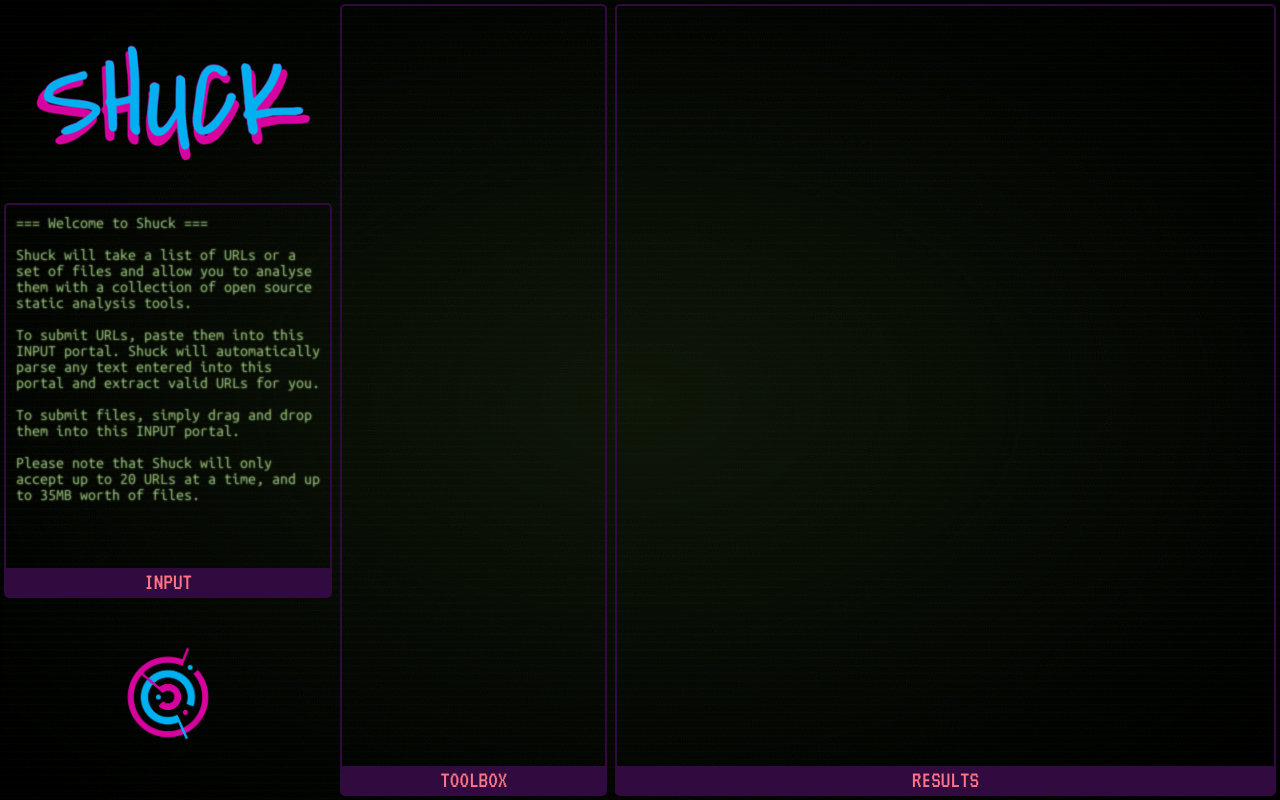
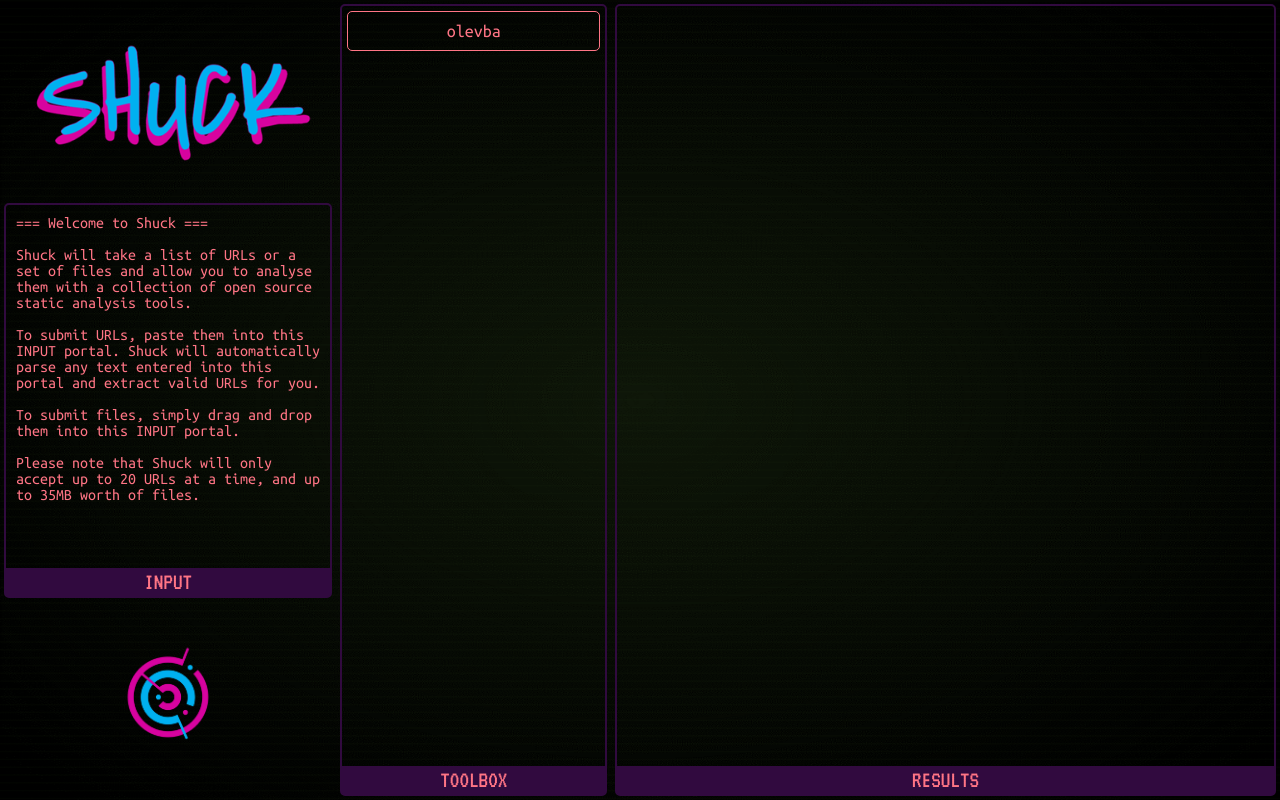
Before and after one commit to sjb-ch1mp/shuck, a React (Create React App) app in the folder app/: page / in a window 1280 px wide. Built offline with nearby package versions, Linux system fonts and the light colour scheme.

Commit message:
selectables working for artefacts and tools

```diff
--- a/app/src/components/Artefact.js
+++ /dev/null
@@ -1,16 +0,0 @@
-import React from "react";
-
-export default class Artefact extends React.Component {
-
-    constructor(props){
-        super(props);
-        this.props = props;
-    }
-
-    render () {
-        return <div className= {`Artefact${(this.props.selected) ? '-selected': ''}`} onClick={ () => { this.props.highlightSelectedArtefact(this.props.index); this.props.toggleSelectedArtefact(this.props.index) } }>
-                { `${ this.props.index }: ${this.props.id} (${ this.props.type })` }
-                </div>;
-    }
-
-}
--- a/app/src/components/ArtefactContainer.js
+++ b/app/src/components/ArtefactContainer.js
@@ -1,7 +1,7 @@
 import React from "react";
 
 //Components
-import Artefact from "./Artefact";
+import Selectable from "./Selectable";
 
 export class ArtefactContainer extends React.Component {
 
@@ -18,24 +18,31 @@ export class ArtefactContainer extends React.Component {
     }
 
     highlightSelectedArtefact (key) {
+        console.log(`Selecting artefact ${key}`);
         this.setState({
             'selected':(this.state.selected === key) ? -1 : parseInt(key)
         });
+    }
+
+    prepareArtefactExtendedText(data){
+        console.log(data);
+        return 'TEST HEADING: Test Value';
     }
 
     renderArtefacts () {
         let artefacts = [];
         for(let i in this.props.artefacts){
             let artefact = this.props.artefacts[i];
+            let extendedText = this.prepareArtefactExtendedText(artefact);
             artefacts.push(
-                <Artefact
-                    index={ artefact.key }
-                    id={ artefact.id }
-                    type={ artefact.type }
-                    data={ artefact.enrichment_package }
+                <Selectable
+                    selectableKey={ artefact.key }
+                    selectableTitle={ `${artefact.key}: ${artefact.id} (${artefact.type})` }
+                    selectableData={ artefact }
                     selected={ (this.state.selected === artefact.key) ? true : false }
-                    toggleSelectedArtefact={ this.props.toggleSelectedArtefact }
-                    highlightSelectedArtefact={ this.highlightSelectedArtefact }
+                    toggleSelected={ this.props.toggleSelectedArtefact }
+                    highlightSelected={ this.highlightSelectedArtefact }
+                    selectableExtended={ extendedText }
                 />
             );
         }
--- /dev/null
+++ b/app/src/components/Selectable.js
@@ -0,0 +1,21 @@
+import React from "react";
+
+export default class Selectable extends React.Component {
+
+    constructor(props){
+        super(props);
+        this.props = props;
+    }
+
+    render () {
+        console.log(`Rendering selectable ${this.props.selectableTitle}`);
+        return <div
+                    className= {`Selectable${(this.props.selected) ? '-selected': ''}`}
+                    onClick={ () => { this.props.highlightSelected(this.props.selectableKey); this.props.toggleSelected(this.props.selectableKey) } }
+                >
+                { this.props.selectableTitle }
+                    <div className={`SelectableExtended ${(this.props.selected) ? '' : 'hidden'}`}>{ this.props.selectableExtended }</div>
+                </div>;
+    }
+
+}
--- a/app/src/components/ToolContainer.js
+++ b/app/src/components/ToolContainer.js
@@ -1,13 +1,60 @@
 import React from "react";
+
+//Components
+import Tools from "./Tools";
+import Selectable from "./Selectable";
 
 export class ToolContainer extends React.Component {
 
     constructor(props){
         super(props);
         this.props = props;
+
+        this.state = {
+            'selected':null
+        };
+
+        this.highlightSelectedTool = this.highlightSelectedTool.bind(this);
+        this.prepareToolExtendedText = this.prepareToolExtendedText.bind(this);
+        this.renderTools = this.renderTools.bind(this);
+    }
+
+    highlightSelectedTool (key) {
+        console.log(key);
+        console.log(this.state.selected);
+        this.setState({
+            'selected':(this.state.selected && this.state.selected === key) ? null : key
+        });
+    }
+
+    prepareToolExtendedText(tool){
+        return `Author: ${tool.attribution.author}\n` +
+                `Website: ${tool.attribution.website}\n` +
+                `File Types: ${tool.file_types.join(', ')}`;
+    }
+
+    renderTools () {
+        let tools = Tools();
+        let renderedTools = [];
+        for(let i in tools){
+            let tool = tools[i];
+            let extendedText = this.prepareToolExtendedText(tool);
+            renderedTools.push(
+                <Selectable
+                    selectableKey={ tool.name }
+                    selectableTitle={ tool.name }
+                    selectableData={ tool }
+                    selected={ (this.state.selected === tool.name) ? true : false }
+                    toggleSelected={ this.props.toggleSelected }
+                    highlightSelected={ this.highlightSelectedTool }
+                    selectableExtended={ extendedText }
+                />
+            );
+        }
+        return renderedTools;
     }
 
     render () {
-        return <div className={ `ToolContainer boxed-in` }></div>;
+        return <div className={ `ToolContainer boxed-in scrollable` }>{ this.renderTools() }</div>;
     }
 }
--- a/app/src/components/Toolbox.js
+++ b/app/src/components/Toolbox.js
@@ -6,9 +6,15 @@ import { Title } from "./Title";
 import { ToolContainer } from "./ToolContainer";
 
 export class Toolbox extends React.Component {
+
+    constructor (props) {
+        super(props);
+        this.props = props;
+    }
+
     render () {
         return <div className='Toolbox default-margins container-frame titled'>
-            <ToolContainer/>
+            <ToolContainer toggleSelected={ this.toggleSelected }/>
             <Title title='TOOLBOX'/>
         </div>;
     }
--- /dev/null
+++ b/app/src/components/Tools.js
@@ -0,0 +1,35 @@
+function Tools () {
+    return [
+        {
+            'name':'olevba',
+            'attribution':{
+                'author':'Philippe Lagadec',
+                'website':'http://decalage.info/python/oletools'
+            },
+            'file_types':['OLE', 'OpenXML'],
+            'tool_options':[
+                {'flag':'h','valued':false},
+                {'flag':'r','valued':false},
+                {'flag':'z','valued':'string'},
+                {'flag':'p','valued':'string'},
+                {'flag':'f','valued':'string'},
+                {'flag':'a','valued':false},
+                {'flag':'c','valued':false},
+                {'flag':'decode','valued':false},
+                {'flag':'attr','valued':false},
+                {'flag':'reveal','valued':false},
+                {'flag':'l','valued':'list','values':['debug','info','warning','error','critical']},
+                {'flag':'deobf','valued':false},
+                {'flag':'relaxed','valued':false},
+                {'flag':'show-pcode','valued':false},
+                {'flag':'no-pcode','valued':false},
+                {'flag':'no-xlm','valued':false},
+                {'flag':'t','valued':false},
+                {'flag':'d','valued':false},
+                {'flag':'j','valued':false}
+            ]
+        }
+    ];
+}
+
+export default Tools;
--- a/app/src/components/Workspace.js
+++ b/app/src/components/Workspace.js
@@ -29,7 +29,8 @@ export class Workspace extends React.Component{
             'waitingForSubmission':false,
             'artefactView':false,
             'notify':{'active':false, 'message':'', 'type':''},
-            'selectedArtefact':null
+            'selectedArtefact':null,
+            'selectedTool':null
         };
 
         this.reset = this.reset.bind(this);
@@ -45,6 +46,7 @@ export class Workspace extends React.Component{
         this.toggleNotification = this.toggleNotification.bind(this);
         this.toggleSelectedArtefact = this.toggleSelectedArtefact.bind(this);
         this.welcomeMessage = this.welcomeMessage.bind(this);
+        this.toggleSelectedTool = this.toggleSelectedTool.bind(this);
     }
 
     welcomeMessage(){
@@ -53,6 +55,21 @@ export class Workspace extends React.Component{
       'To submit URLs, paste them into this INPUT portal. Shuck will automatically parse any text entered into this portal and extract valid URLs for you.\n\n' +
       'To submit files, simply drag and drop them into this INPUT portal.\n\n' +
       'Please note that Shuck will only accept up to 20 URLs at a time, and up to 35MB worth of files.';
+    }
+
+    toggleSelectedTool(name){
+      let clickedTool = null;
+      for(let i in this.state.tools){
+        if(this.state.tools[i].name === name){
+          clickedTool = this.state.tools[i];
+        }
+      }
+
+      if(this.state.selectedTool && this.state.selectedTool.name === clickedTool.name){
+        this.setState({'selectedTool':null});
+      }else{
+        this.setState({'selectedTool':clickedTool});
+      }
     }
 
     toggleSelectedArtefact(key){
@@ -66,9 +83,7 @@ export class Workspace extends React.Component{
       if(this.state.selectedArtefact && this.state.selectedArtefact.id === clickedArtefact.id){
           this.setState({'selectedArtefact':null});
       }else{
-        this.setState({
-          'selectedArtefact':clickedArtefact
-        }, () => { console.log(this.state.selectedArtefact) });
+        this.setState({'selectedArtefact':clickedArtefact});
       }
     }
 
@@ -319,7 +334,9 @@ export class Workspace extends React.Component{
                 waitingForSubmission={ this.state.waitingForSubmission }
                 toggleSelectedArtefact={ this.toggleSelectedArtefact }
             />
-            <Toolbox/>
+            <Toolbox
+              toggleSelected={ this.toggleSelectedTool }
+            />
             <Results/>
         </div>;
     }
--- a/app/src/components/style/components.css
+++ b/app/src/components/style/components.css
@@ -10,8 +10,8 @@
 
 .terminal-font {
     font-family: 'Ubuntu Mono', 'Courier New', monospace;
-    color: transparent;
-    text-shadow: 0 0 1.6px #A0CC82;
+    color: #FF7585/*transparent*/;
+    /*text-shadow: 0 0 1.6px #A0CC82;*/
     font-size: 16px;
 }
 
@@ -70,14 +70,14 @@
 
 .scrollable {
   overflow-x: hidden;
-  overflow-y: scroll;
+  overflow-y: scroll;/*
   scrollbar-width: none;
-  -ms-overflow-style: none;
+  -ms-overflow-style: none;*/
 }
-
+/*
 .scrollable::-webkit-scrollbar {
     display: none;
-}
+}*/
 
 .not-scrollable {
   overflow: hidden;
@@ -182,28 +182,28 @@ img {
     text-align: center;
 }
 
-.Artefact {
-    border: 1px #A0CC82 solid;
+.Selectable {
+    border: 1px #FF7585/*#A0CC82*/ solid;
     border-radius: 5px;
     padding: 10px;
     margin: 5px;
     font-size: 18px !important;
     text-align: center;
     font-family: 'Ubuntu Mono';
-    color: #A0CC82;
+    color: #FF7585/*#A0CC82*/;
     cursor: pointer;
     background-color: transparent;
 }
 
-.Artefact-selected {
-    border: 1px #A0CC82 solid;
+.Selectable-selected {
+    border: 1px #FF7585/*#A0CC82*/ solid;
     border-radius: 5px;
     padding: 10px;
     margin: 5px;
     font-size: 18px !important;
     text-align: center;
     cursor: pointer;
-    background-color: #A0CC82;
+    background-color: #FF7585/*#A0CC82*/;
     font-family: 'Ubuntu Mono';
     color: black;
 }
```
Also changed, not shown: app/src/components/Tool.js (deleted).
